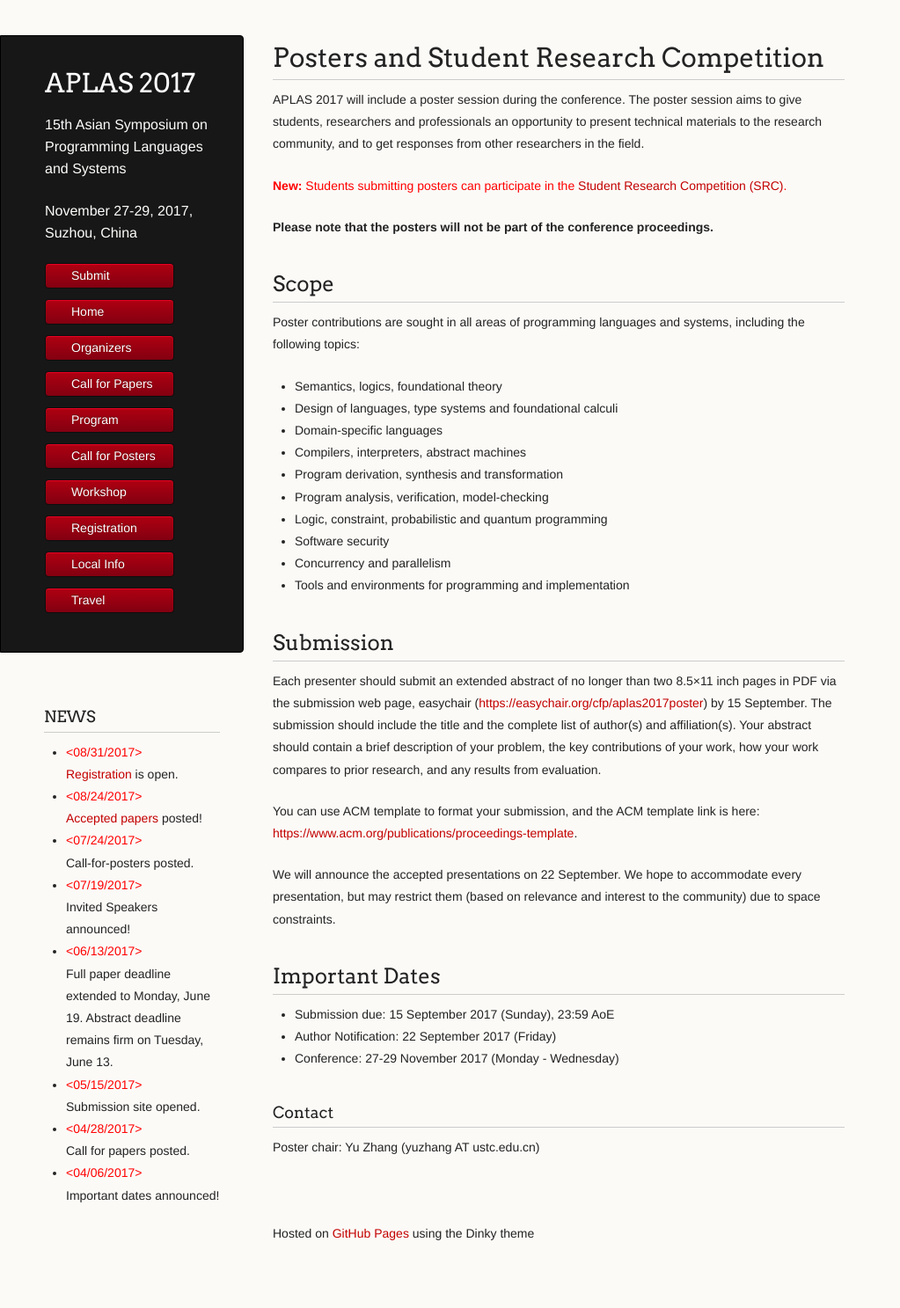
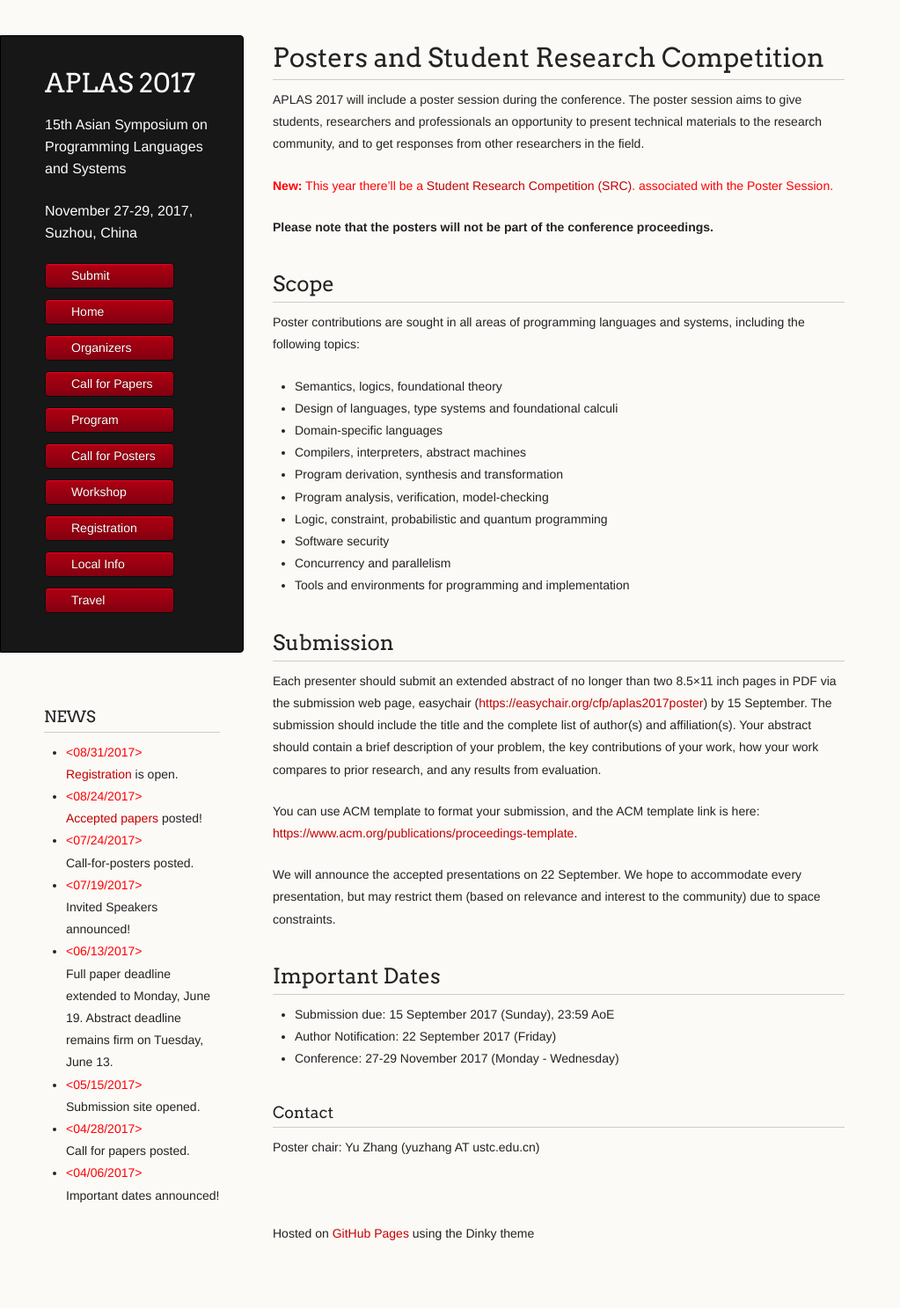
Before and after one commit to www-aplas/www-aplas.github.io, a Jekyll site: the page built from posters.md, in a window 1280 px wide. Shown: the whole page at 88% size, without its empty margins (0-1023 px from the left). Built offline with Jekyll 4.4.1, drawn with Linux system fonts in a browser that asks for light colours; our own code applies the rules of GitHub Pages for plain Markdown files; a script that is not in the unit is left out.

Commit message:
Update posters.md

```diff
--- a/posters.md
+++ b/posters.md
@@ -1,7 +1,7 @@
 # Posters and Student Research Competition
 APLAS 2017 will include a poster session during the conference. The poster session aims to give students, researchers and professionals an opportunity to present technical materials to the research community, and to get responses from other researchers in the field.
 
-<span style="color:red;">**New:** Students submitting posters can participate in the [Student Research Competition (SRC)](SRC.html).</span>
+<span style="color:red;">**New:** This year there'll be a [Student Research Competition (SRC)](SRC.html). associated with the Poster Session.</span>
 
 **Please note that the posters will not be part of the conference proceedings.**
 
```
